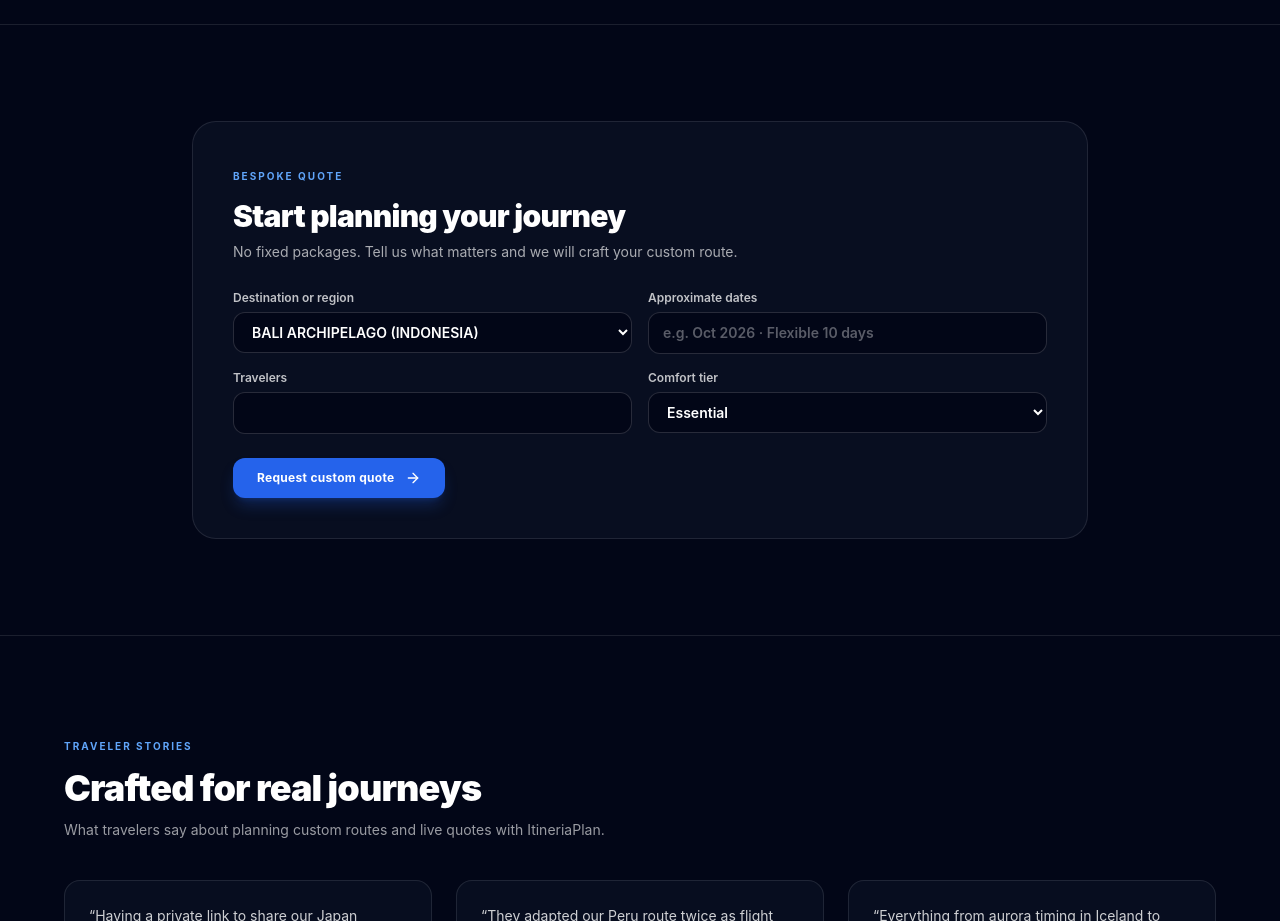
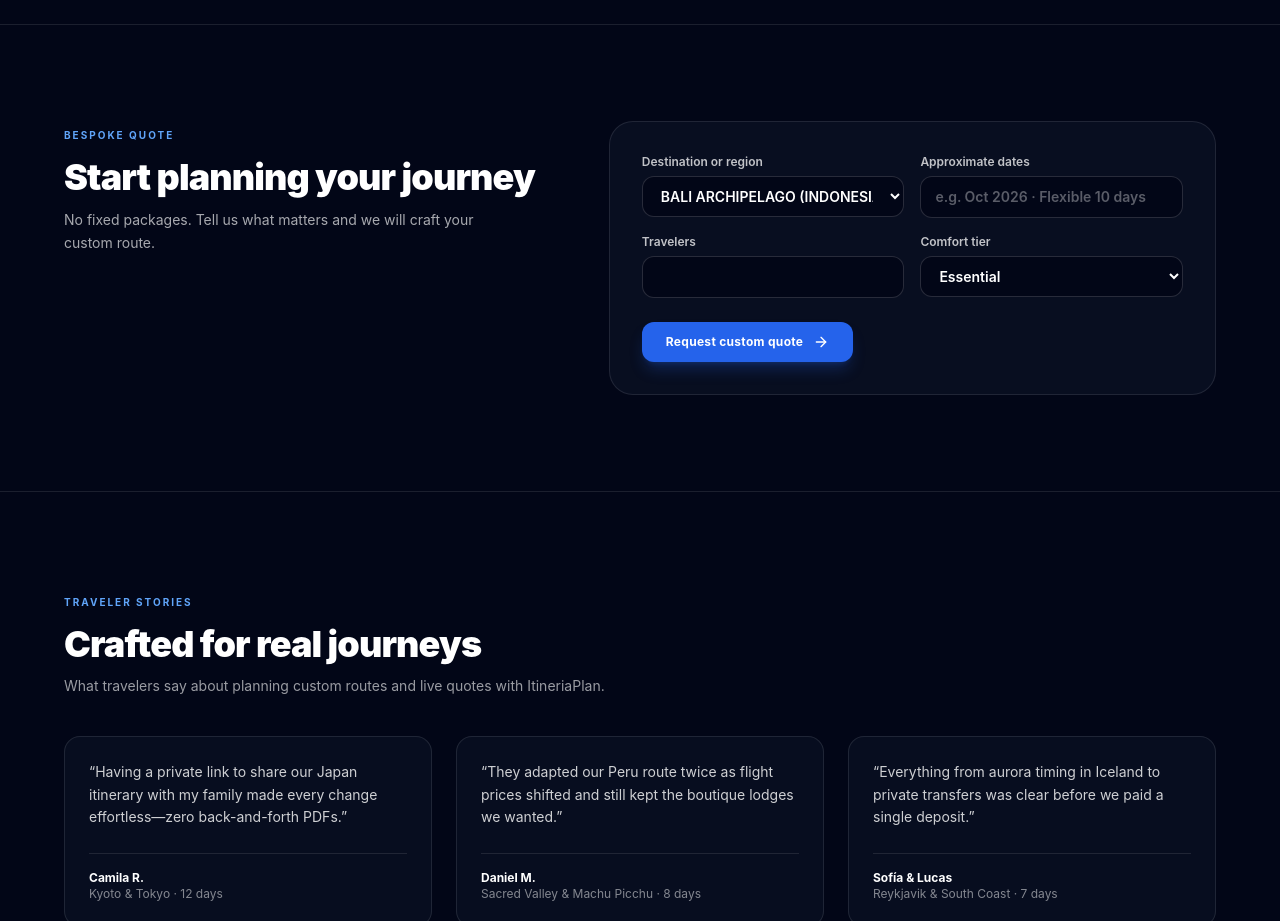
Before and after one commit to williamrolando88/ItineriaPlan, an Astro site: page / in a window 1280 px wide. Shown: the part 2540-3461 px from the top of the page. Built offline with nearby package versions, Linux system fonts and the light colour scheme; Astro itself is replaced by a stand-in of ours.

Commit message:
fix(quote): align QuoteSection to max-w-6xl 2-column layout

```diff
--- a/src/components/landing/QuoteSection.astro
+++ b/src/components/landing/QuoteSection.astro
@@ -17,16 +17,21 @@ const slides = getSlides(locale);
 	aria-labelledby="quote-heading"
 	class="scroll-mt-20 border-t border-ink/10 bg-surface px-6 py-24 text-ink md:px-8 lg:px-10"
 >
-	<div class="mx-auto max-w-4xl rounded-3xl border border-ink/10 bg-surface-elevated/50 p-7 sm:p-10">
-		<span class="text-[10px] font-bold tracking-[0.2em] text-brand-accent">
-			{t.quoteEyebrow}
-		</span>
-		<h2 id="quote-heading" class="mt-3 text-2xl font-black tracking-tight sm:text-3xl">
-			{t.quoteHeading}
-		</h2>
-		<p class="mt-2 max-w-xl text-sm text-ink/65">{t.quoteSubtitle}</p>
+	<div class="mx-auto grid max-w-6xl items-start gap-10 lg:grid-cols-[0.9fr_1.1fr] lg:gap-12">
+		<div>
+			<span class="text-[10px] font-bold tracking-[0.2em] text-brand-accent">
+				{t.quoteEyebrow}
+			</span>
+			<h2 id="quote-heading" class="mt-3 text-3xl font-black tracking-tight sm:text-4xl">
+				{t.quoteHeading}
+			</h2>
+			<p class="mt-3 max-w-md text-sm leading-relaxed text-ink/65">{t.quoteSubtitle}</p>
+		</div>
 
-		<form class="mt-7 grid gap-4 sm:grid-cols-2" onsubmit="return false;">
+		<form
+			class="grid gap-4 rounded-3xl border border-ink/10 bg-surface-elevated/50 p-7 sm:grid-cols-2 sm:p-8"
+			onsubmit="return false;"
+		>
 			<label class="flex flex-col gap-1.5 text-xs font-semibold text-ink/75">
 				{t.destinationLabel}
 				<select
```
